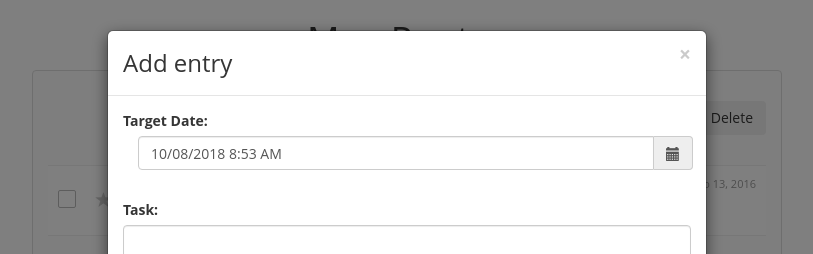
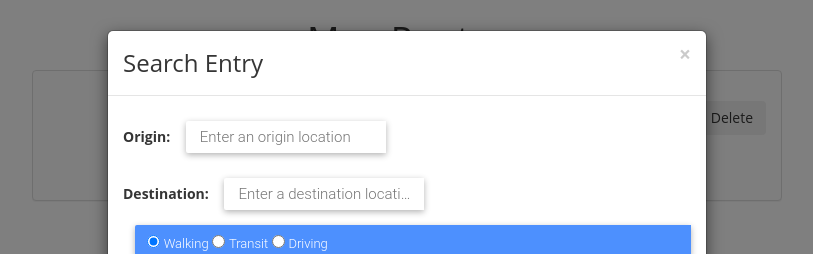
Before and after one commit to gdguradio/oderTaker, a PHP site: page /view/dashboard/index.php in a window 1280 px wide, after a click on "Search". Shown: the top 254 px of the page, without its empty margins (233-1046 px from the left). Run offline with PHP 8.4, Linux system fonts and the light colour scheme; some libraries are stand-ins or nearby versions.

Commit message:
renamed to map routes

```diff
--- a/app/assets/js/demo.js
+++ b/app/assets/js/demo.js
@@ -1,13 +1,13 @@
 $(document).ready(function () {
-    selecttask("selectall");
+    selectallRoutes();
+    // autoloadPlaces();
 
 
-
-    $('#tasktable').on('click','.star', function () {
+    $('#mapRoutesTable').on('click','.star', function () {
         $(this).toggleClass('star-checked');
     });
 
-    $('#tasktable').on('click','.ckbox label', function () {
+    $('#mapRoutesTable').on('click','.ckbox label', function () {
         $('.ckbox label').not(this).parents('tr').removeClass('selected');
         $(this).parents('tr').addClass('selected');
     });
@@ -31,7 +31,7 @@ $(document).ready(function () {
         $("[name=task]").val("");
         $("[name=task_person]").val("");
         $("[name=task_status]").val(0);
-        modal.find('.modal-title').text(action + " entry")
+        modal.find('.modal-title').text(action + " Entry")
         $('#demoform').attr('data-action',action);
 
         if (action == "Add") {
@@ -42,10 +42,10 @@ $(document).ready(function () {
         }
         if (action == "Edit") {
 
-            var name = $("#tasktable tr.selected td:nth-child(2)").find('h4.title').text();
-            var date = $("#tasktable tr.selected td:nth-child(2)").find('span.media-meta').text();
-            var task = $("#tasktable tr.selected").find("p.summary").text();
-            var status = $("#tasktable tr.selected").attr('data-taskstatus');
+            var name = $("#mapRoutesTable tr.selected td:nth-child(2)").find('h4.title').text();
+            var date = $("#mapRoutesTable tr.selected td:nth-child(2)").find('span.media-meta').text();
+            var task = $("#mapRoutesTable tr.selected").find("p.summary").text();
+            var status = $("#mapRoutesTable tr.selected").attr('data-taskstatus');
             $('#datetimepicker5').datetimepicker({
                 defaultDate: date
             });
@@ -65,7 +65,7 @@ $(document).ready(function () {
         var data = $('#demoform').serialize();
         var action = "delete";
         var sysid = "";
-        $("#tasktable tr.selected").attr('data-sysid') ? sysid = $("#tasktable tr.selected").attr('data-sysid') : sysid = "";
+        $("#mapRoutesTable tr.selected").attr('data-sysid') ? sysid = $("#mapRoutesTable tr.selected").attr('data-sysid') : sysid = "";
         formsubmit(action,data,sysid)
 
 
@@ -79,7 +79,7 @@ $(document).ready(function () {
         var data = $('#demoform').serialize();
         var action = $('#demoform').attr('data-action');
         var sysid = "";
-        $("#tasktable tr.selected").attr('data-sysid') ? sysid = $("#tasktable tr.selected").attr('data-sysid') : sysid = "";
+        $("#mapRoutesTable tr.selected").attr('data-sysid') ? sysid = $("#mapRoutesTable tr.selected").attr('data-sysid') : sysid = "";
         formsubmit(action,data,sysid)
 
 
@@ -87,20 +87,17 @@ $(document).ready(function () {
     });
 });
 
-function selecttask(action){
+function selectallRoutes(action){
     $.ajax({
         type: 'POST',
-        url: '/Demo/include/demo.php',
+        url: '/orderTaker/app/controllers/MapRoutes/loadAdll',
         dataType: "json",
-        data: {
-            action: action
-        },
         success: function (data) {
 
         }
     }).done(function (data) {
         if (data.length > 0) {
-            $("#tasktable tbody").empty();
+            $("#mapRoutesTable tbody").empty();
         }
         console.log(data)
         var row;
@@ -112,12 +109,29 @@ function selecttask(action){
         }
 
 
-        $("#tasktable tbody").append(row);
+        $("#mapRoutesTable tbody").append(row);
 
     });
 
 }
+function autoloadPlaces(){
 
+    var apikey = "<?php echo site_url();?>";
+
+    $.ajax({
+        type: 'POST',
+        url: '/orderTaker/app/controllers/MapRoutes/loadAdll',
+        dataType: "json",
+        data: {
+            data: data,
+            action: action,
+            sysid: sysid
+        },
+        success: function (data) {
+
+        }
+    })
+}
 function formsubmit(action,data,sysid){
     $.ajax({
         type: 'POST',
--- a/app/core/App.php
+++ b/app/core/App.php
@@ -1,6 +1,6 @@
 <?php
     Class App{
-        protected $controller = 'Dashboard';
+        protected $controller = 'MapRoutes';
         protected $method = 'index';
         protected $params = [];
         public function __construct(){
@@ -21,6 +21,7 @@
             }
 
             $this->params = $url ? array_values($url) : [];
+
             call_user_func_array([$this->controller,$this->method],$this->params);
         }
         public function parseUrl(){
--- a/app/core/config/config.php
+++ b/app/core/config/config.php
@@ -6,7 +6,7 @@ class connect_pdo {
 
     public function __construct() {
             define('DBHOST', '127.0.0.1'); // database host address - localhost is usually fine
-            define('DBNAME', 'todolist'); // database name - must already exist
+            define('DBNAME', 'mapRoutes'); // database name - must already exist
             define('DBUSER', 'root'); // database username - must already exist
             define('DBPASS', 'qweasdzxc'); // database password for above username
 
--- a/app/models/User.php
+++ /dev/null
@@ -1,5 +0,0 @@
-<?php
-
-    class User{
-        public $name;
-    }
--- a/app/view/dashboard/index.php
+++ b/app/view/dashboard/index.php
@@ -15,6 +15,60 @@
         <script src="/orderTaker/app/assets/js/bootstrap.min.js"></script>
         <script src="/orderTaker/app/assets/js/demo.js"></script>
         <script src="/orderTaker/app/assets/js/bootstrap-datetimepicker.min.js"></script>
+        <style>
+      /* Always set the map height explicitly to define the size of the div
+       * element that contains the map. */
+      #map {
+        height: 100%;
+      }
+      /* Optional: Makes the sample page fill the window. */
+      html, body {
+        height: 100%;
+        margin: 0;
+        padding: 0;
+      }
+      .controls {
+        margin-top: 10px;
+        border: 1px solid transparent;
+        border-radius: 2px 0 0 2px;
+        box-sizing: border-box;
+        -moz-box-sizing: border-box;
+        height: 32px;
+        outline: none;
+        box-shadow: 0 2px 6px rgba(0, 0, 0, 0.3);
+      }
+
+      #origin-input,
+      #destination-input {
+        background-color: #fff;
+        font-family: Roboto;
+        font-size: 15px;
+        font-weight: 300;
+        margin-left: 12px;
+        padding: 0 11px 0 13px;
+        text-overflow: ellipsis;
+        width: 200px;
+      }
+
+      #origin-input:focus,
+      #destination-input:focus {
+        border-color: #4d90fe;
+      }
+
+      #mode-selector {
+        color: #fff;
+        background-color: #4d90fe;
+        margin-left: 12px;
+        padding: 5px 11px 0px 11px;
+      }
+
+      #mode-selector label {
+        font-family: Roboto;
+        font-size: 13px;
+        font-weight: 300;
+      }
+
+    </style>
     </head>
     <body>
         <div class="container">
@@ -27,18 +81,14 @@
                             <div class="panel-body">
                                 <div class="pull-right">
                                     <div class="btn-group">
-                                        <button type="button" class="btn btn-default btn-filter" data-target="all">All</button>
-                                        <button type="button" class="btn btn-warning btn-filter" data-target="pending">Pending</button>
-                                        <button type="button" class="btn btn-danger btn-filter" data-target="cancelled">Cancelled</button>
+                                        <button type="button" class="btn btn-default btn-filter" data-toggle="modal" data-target="#DemoModal" data-action="Search">Search</button>
                                         <button type="button" class="btn btn-success btn-action" data-toggle="modal" data-target="#DemoModal" data-action="Add">Add</button>
                                         <button type="button" class="btn btn-primary btn-action" data-toggle="modal" data-target="#DemoModal" data-action="Edit">Edit</button>
                                         <button type="button" id="delete"class="btn btn-filter btn-action" data-action="Delete">Delete</button>
-                                        <!--<button type="button" class="btn btn-filter btn-action" data-toggle="modal" data-target="#DemoModal" data-action="Delete">Delete</button>-->
-
                                     </div>
                                 </div>
                                 <div class="table-container">
-                                    <table class="table table-filter" id="tasktable">
+                                    <table class="table table-filter" id="mapRoutesTable">
                                         <tbody>
                                             <tr data-status="add">
                                                 <td>
@@ -97,39 +147,24 @@
                     <div class="modal-body">
                         <form id="demoform" name="demoform" method="post">
                             <div class="form-group">
-                                <label for="recipient-name" class="form-control-label">Target Date:</label>
-                                <div class="container">
-                                    <div class="row">
-                                        <div class='col-sm-6'>
-                                            <div class="form-group">
-                                                <div class='input-group date' id='datetimepicker5'>
-                                                    <input type='text' class="form-control" name="task_date"/>
-                                                    <span class="input-group-addon">
-                                                        <span class="glyphicon glyphicon-calendar"></span>
-                                                    </span>
-                                                </div>
-                                            </div>
-                                        </div>
-                                    </div>
-                                </div>
+                                <label for="message-text" class="form-control-label">Origin:</label>
+                                <input id="origin-input" class="controls" type="text" placeholder="Enter an origin location">
                             </div>
                             <div class="form-group">
-                                <label for="message-text" class="form-control-label">Task:</label>
-                                <textarea class="form-control" name="task"></textarea>
+                                <label for="message-text" class="form-control-label">Destination:</label>
+                                <input id="destination-input" class="controls" type="text" placeholder="Enter a destination location">
                             </div>
-                            <div class="form-group">
-                                <label for="message-text" class="form-control-label">Person/s:</label>
-                                <input type='text' class="form-control" name="task_person"/>
+                            <div id="mode-selector" class="controls">
+                            <input type="radio" name="type" id="changemode-walking" checked="checked">
+                            <label for="changemode-walking">Walking</label>
+
+                            <input type="radio" name="type" id="changemode-transit">
+                            <label for="changemode-transit">Transit</label>
+
+                            <input type="radio" name="type" id="changemode-driving">
+                            <label for="changemode-driving">Driving</label>
                             </div>
-                            <div class="form-group">
-                                <label for="message-text" class="form-control-label">Status:</label>
-                                <select class="form-control" name="task_status">
-                                    <option value="0">Pending</option>
-                                    <option value="1">Cancelled</option>
-                                    <option value="2">Finished</option>
-
-                                </select>
-                            </div>
+                            <div id="map"></div>
                         </form>
                     </div>
                     <div class="modal-footer">
@@ -139,5 +174,106 @@
                 </div>
             </div>
         </div>
+
+        <script>
+      // This example requires the Places library. Include the libraries=places
+      // parameter when you first load the API. For example:
+      // <script src="https://maps.googleapis.com/maps/api/js?key=YOUR_API_KEY&libraries=places">
+
+      function initMap() {
+        var map = new google.maps.Map(document.getElementById('map'), {
+          mapTypeControl: false,
+          center: {lat: -33.8688, lng: 151.2195},
+          zoom: 13
+        });
+
+        new AutocompleteDirectionsHandler(map);
+      }
+
+       /**
+        * @constructor
+       */
+      function AutocompleteDirectionsHandler(map) {
+        this.map = map;
+        this.originPlaceId = null;
+        this.destinationPlaceId = null;
+        this.travelMode = 'WALKING';
+        var originInput = document.getElementById('origin-input');
+        var destinationInput = document.getElementById('destination-input');
+        var modeSelector = document.getElementById('mode-selector');
+        this.directionsService = new google.maps.DirectionsService;
+        this.directionsDisplay = new google.maps.DirectionsRenderer;
+        this.directionsDisplay.setMap(map);
+
+        var originAutocomplete = new google.maps.places.Autocomplete(
+            originInput, {placeIdOnly: true});
+        var destinationAutocomplete = new google.maps.places.Autocomplete(
+            destinationInput, {placeIdOnly: true});
+
+        this.setupClickListener('changemode-walking', 'WALKING');
+        this.setupClickListener('changemode-transit', 'TRANSIT');
+        this.setupClickListener('changemode-driving', 'DRIVING');
+
+        this.setupPlaceChangedListener(originAutocomplete, 'ORIG');
+        this.setupPlaceChangedListener(destinationAutocomplete, 'DEST');
+
+        this.map.controls[google.maps.ControlPosition.TOP_LEFT].push(originInput);
+        this.map.controls[google.maps.ControlPosition.TOP_LEFT].push(destinationInput);
+        this.map.controls[google.maps.ControlPosition.TOP_LEFT].push(modeSelector);
+      }
+
+      // Sets a listener on a radio button to change the filter type on Places
+      // Autocomplete.
+      AutocompleteDirectionsHandler.prototype.setupClickListener = function(id, mode) {
+        var radioButton = document.getElementById(id);
+        var me = this;
+        radioButton.addEventListener('click', function() {
+          me.travelMode = mode;
+          me.route();
+        });
+      };
+
+      AutocompleteDirectionsHandler.prototype.setupPlaceChangedListener = function(autocomplete, mode) {
+        var me = this;
+        autocomplete.bindTo('bounds', this.map);
+        autocomplete.addListener('place_changed', function() {
+          var place = autocomplete.getPlace();
+          if (!place.place_id) {
+            window.alert("Please select an option from the dropdown list.");
+            return;
+          }
+          if (mode === 'ORIG') {
+            me.originPlaceId = place.place_id;
+          } else {
+            me.destinationPlaceId = place.place_id;
+          }
+          me.route();
+        });
+
+      };
+
+      AutocompleteDirectionsHandler.prototype.route = function() {
+        if (!this.originPlaceId || !this.destinationPlaceId) {
+          return;
+        }
+        var me = this;
+
+        this.directionsService.route({
+          origin: {'placeId': this.originPlaceId},
+          destination: {'placeId': this.destinationPlaceId},
+          travelMode: this.travelMode
+        }, function(response, status) {
+          if (status === 'OK') {
+            me.directionsDisplay.setDirections(response);
+          } else {
+            window.alert('Directions request failed due to ' + status);
+          }
+        });
+      };
+
+    </script>
+    <script src="https://maps.googleapis.com/maps/api/js?key=AIzaSyAgMHMC4TPKzYN5Bt9X1lCGpO5Um7nDDIY&libraries=places&callback=initMap"
+        async defer></script>
     </body>
+
 </html>
```
Also changed, not shown: app/controllers/Dashboard.php (deleted, +0 -16 lines), app/controllers/MapRoutes.php (added, +21 -0 lines), app/models/MapRoutes_.php (added, +40 -0 lines).
